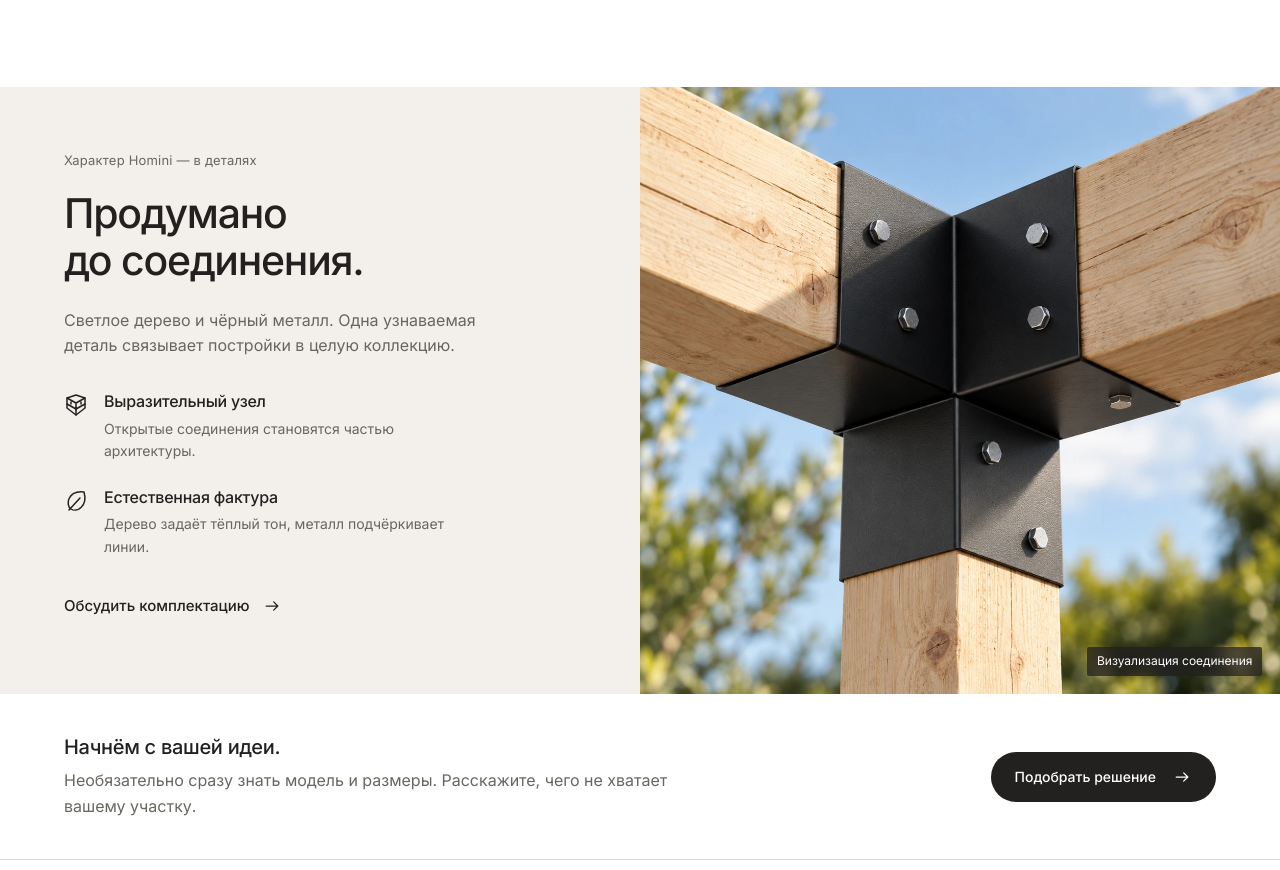
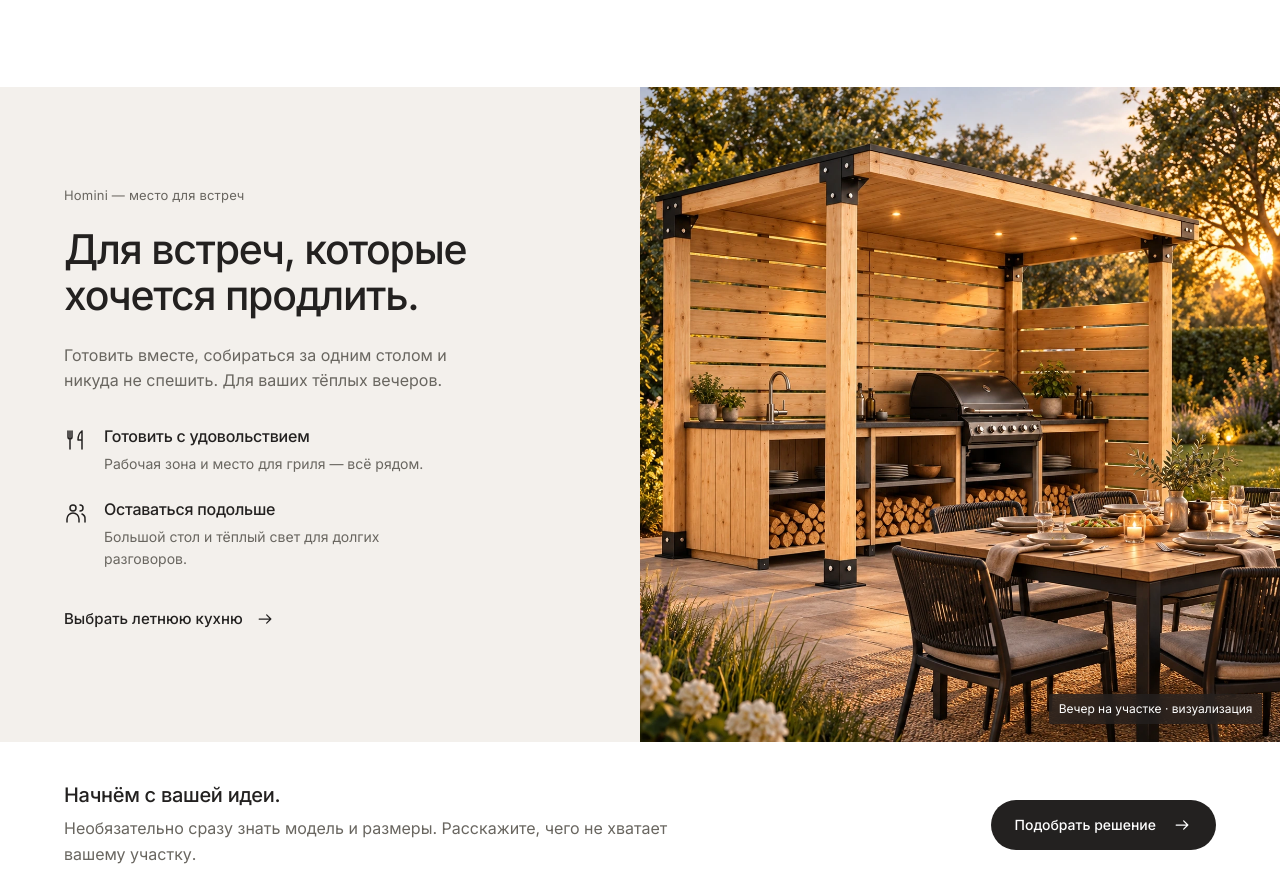
Before and after one commit to Mone-1999/homini-site, a website built with Vite: page index.html in a window 1280 px wide. Shown: the part 1758-2628 px from the top of the page. Built offline with nearby package versions, Linux system fonts and the light colour scheme.

Commit message:
Replace connector section with approved evening kitchen design

```diff
--- a/src/icons.js
+++ b/src/icons.js
@@ -1,5 +1,9 @@
 // A small consistent set of line icons; decoration stays out of accessible names.
 const paths = {
+  utensils:
+    '<path d="M4 3v6a2 2 0 0 0 4 0V3M6 3v18M18 3c-3 2-4 5-4 9h4m0-9v18"/>',
+  people:
+    '<circle cx="9" cy="7" r="3"/><path d="M3 21v-3a6 6 0 0 1 12 0v3M16 4a3 3 0 0 1 0 6m2 3a5 5 0 0 1 3 5v3"/>',
   arrow: '<path d="M5 12h14m-5-5 5 5-5 5"/>',
   previous: '<path d="M19 12H5m5-5-5 5 5 5"/>',
   diagonal: '<path d="M6 18 18 6M6 6h12v12"/>',
--- a/src/layout.js
+++ b/src/layout.js
@@ -77,11 +77,11 @@ function renderCatalog() {
 
 function renderDetails() {
   return `<section class="details-section" id="details" aria-labelledby="details-title">
-    <div class="detail-copy"><p class="eyebrow">Характер Homini — в деталях</p><h2 id="details-title">Продумано<br>до соединения.</h2><p>Светлое дерево и чёрный металл. Одна узнаваемая деталь связывает постройки в целую коллекцию.</p>
-      <ul class="detail-list"><li>${icon("joint")}<div><h3>Выразительный узел</h3><p>Открытые соединения становятся частью архитектуры.</p></div></li><li>${icon("leaf")}<div><h3>Естественная фактура</h3><p>Дерево задаёт тёплый тон, металл подчёркивает линии.</p></div></li></ul>
-      <button class="text-link" data-quiz>Обсудить комплектацию ${arrow}</button>
+    <div class="detail-copy"><p class="eyebrow">Homini — место для встреч</p><h2 id="details-title">Для встреч, которые<br>хочется продлить.</h2><p>Готовить вместе, собираться за одним столом и никуда не спешить. Для ваших тёплых вечеров.</p>
+      <ul class="detail-list"><li>${icon("utensils")}<div><h3>Готовить с удовольствием</h3><p>Рабочая зона и место для гриля — всё рядом.</p></div></li><li>${icon("people")}<div><h3>Оставаться подольше</h3><p>Большой стол и тёплый свет для долгих разговоров.</p></div></li></ul>
+      <button class="text-link" data-product="kitchen">Выбрать летнюю кухню ${arrow}</button>
     </div>
-    <figure class="detail-picture"><img src="${imagePath("connector-detail")}" alt="Визуализация: металлический коннектор в соединении деревянных балок" width="1254" height="1254" loading="lazy" decoding="async"><figcaption class="caption">Визуализация соединения</figcaption></figure>
+    <figure class="detail-picture"><img src="${imagePath("kitchen-evening")}" alt="Визуализация летней кухни Homini в вечернем саду с сервированным столом" width="1254" height="1254" loading="lazy" decoding="async"><figcaption class="caption">Вечер на участке · визуализация</figcaption></figure>
   </section>`;
 }
 
--- a/src/style.css
+++ b/src/style.css
@@ -517,6 +517,7 @@ summary {
   background: #e8dfd4;
 }
 .details-section {
+  min-height: 40.9375rem;
   max-width: 1440px;
   margin-inline: auto;
   display: grid;
@@ -559,7 +560,7 @@ summary {
 .detail-list p {
   font-size: 0.875rem;
   color: var(--muted);
-  max-width: 24rem;
+  max-width: 20rem;
 }
 .detail-picture {
   position: relative;
@@ -1446,6 +1447,7 @@ dialog::backdrop {
     height: 1.125rem;
   }
   .details-section {
+    min-height: 0;
     grid-template-columns: 1fr;
   }
   .detail-copy {
```
Also changed, not shown: README.md, docs/design-options/08-kitchen-block/README.md, public/images/kitchen-evening.webp (added).
